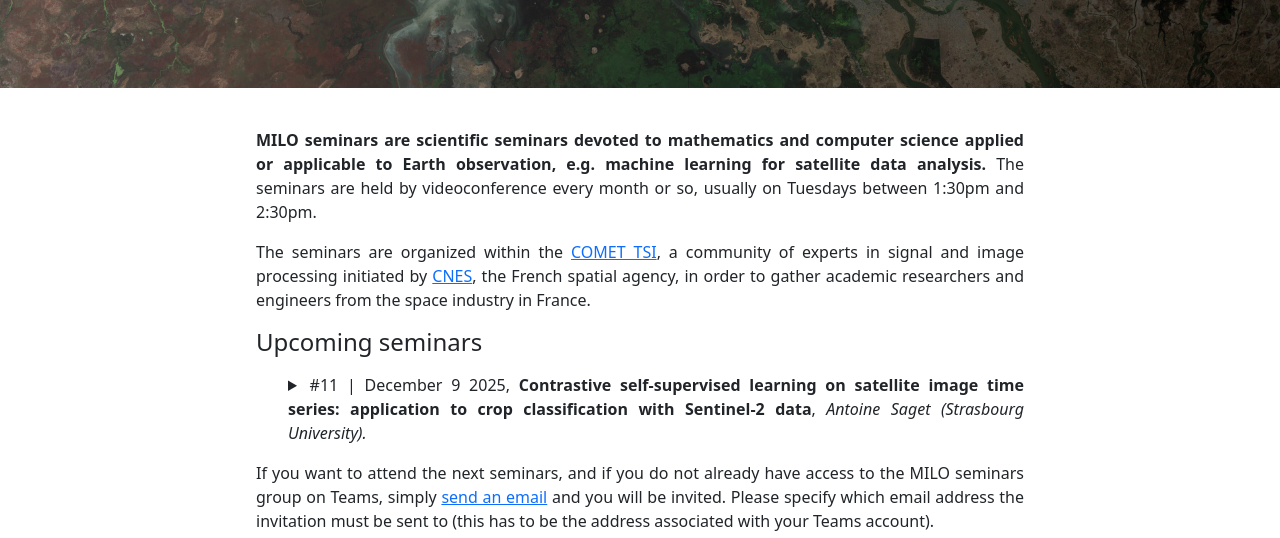
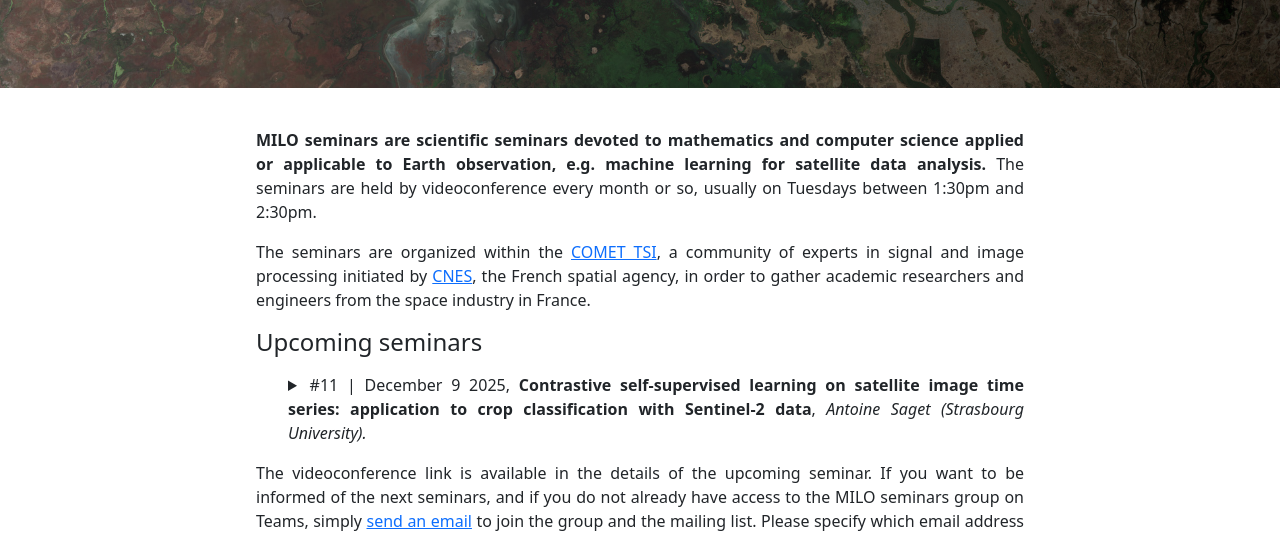
Before and after one commit to Romain3Ch216/milo.seminars, a plain HTML site: page index.html in a window 1280 px wide. Shown: the part 190-728 px from the top of the page. Drawn offline with nearby package versions, Linux system fonts and the light colour scheme.

Commit message:
update index

```diff
--- a/index.html
+++ b/index.html
@@ -79,8 +79,10 @@
             </li>
         </ul>
 
-        If you want to attend the next seminars, and if you do not already have access to the MILO seminars group on Teams,
-        simply <a href="mailto:romain.thoreau@agroparistech.fr;" target="_blank">send an email</a> and you will be invited. Please specify which email address the invitation must be sent to
+        The videoconference link is available in the details of the upcoming seminar. If you want to be informed of the next seminars,
+        and if you do not already have access to the MILO seminars group on Teams,
+        simply <a href="mailto:romain.thoreau@agroparistech.fr;" target="_blank">send an email</a> to join the group and the mailing list.
+        Please specify which email address the invitation must be sent to
         (this has to be the address associated with your Teams account).
 
         <p>
```
